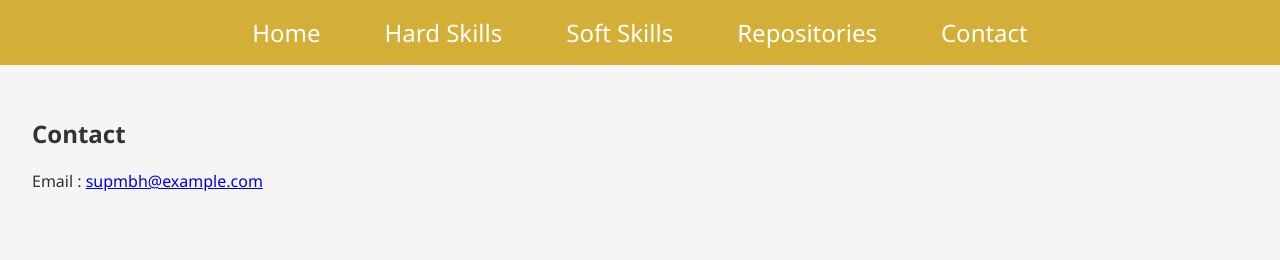
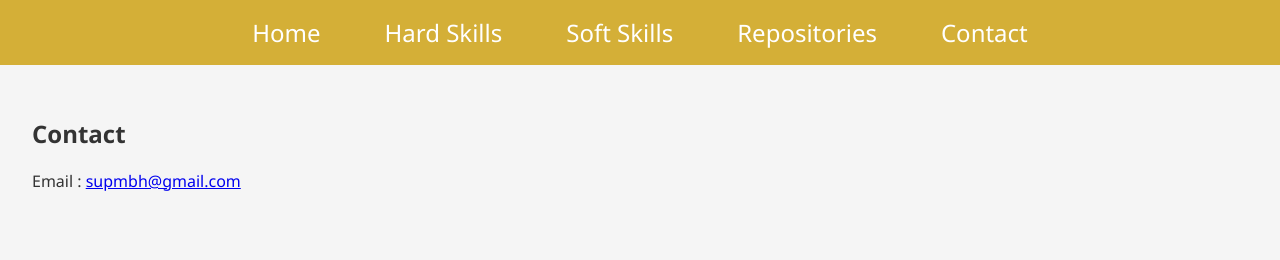
Before and after one commit to SupMBH/supmbh-site, a React (Create React App) app: page /contact in a window 1280 px wide. Shown: the top 260 px of the page. Built offline with nearby package versions, Linux system fonts and the light colour scheme.

Commit message:
contact1

```diff
--- a/src/components/Contact.js
+++ b/src/components/Contact.js
@@ -4,7 +4,7 @@
   return (
     <section>
       <h2>Contact</h2>
-      <p>Email : <a href="mailto:supmbh@example.com">supmbh@example.com</a></p>
+      <p>Email : <a href="mailto:supmbh@gmail.com">supmbh@gmail.com</a></p>
       {/* autres moyens  */}
     </section>
   );
```
